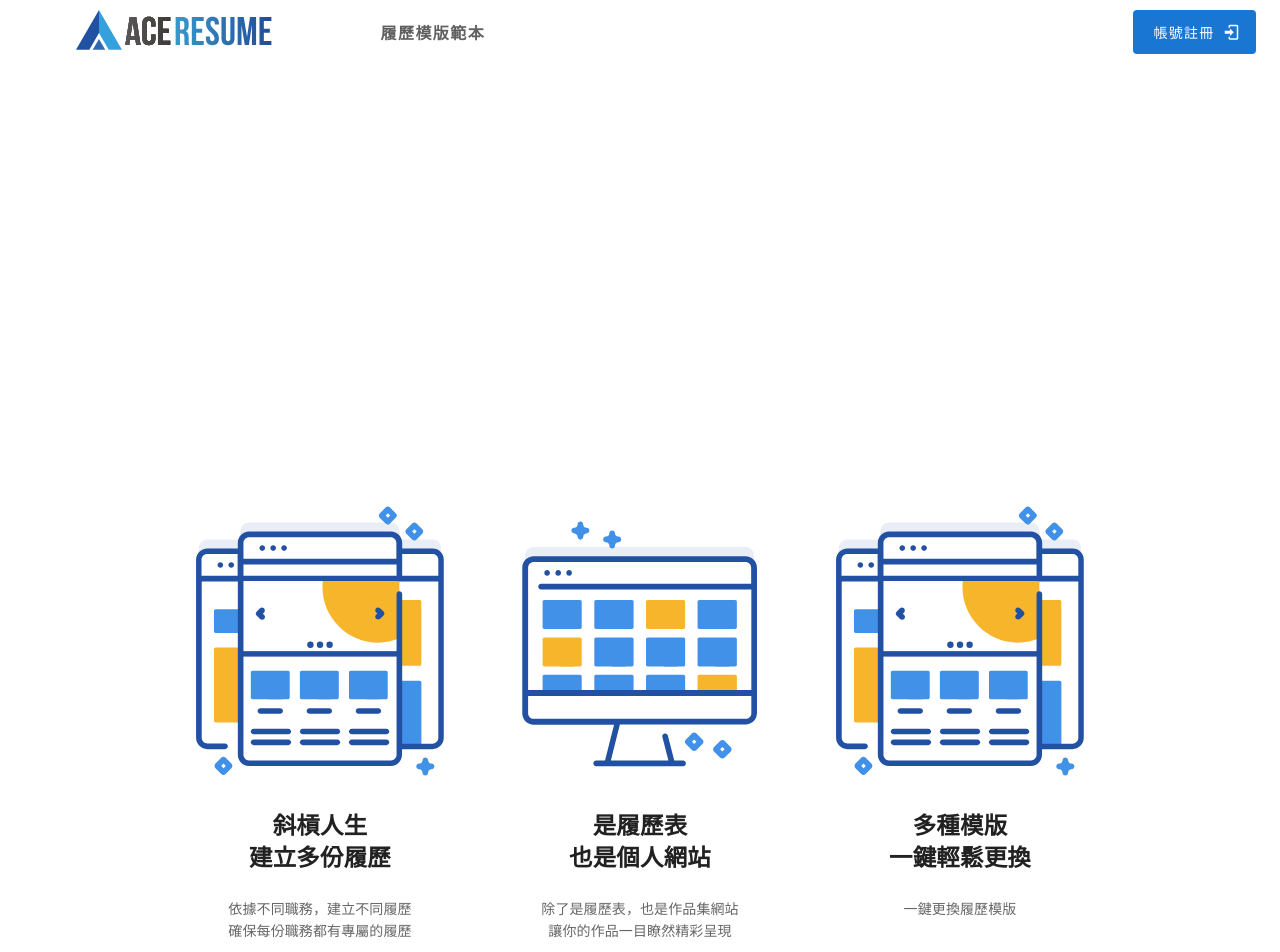
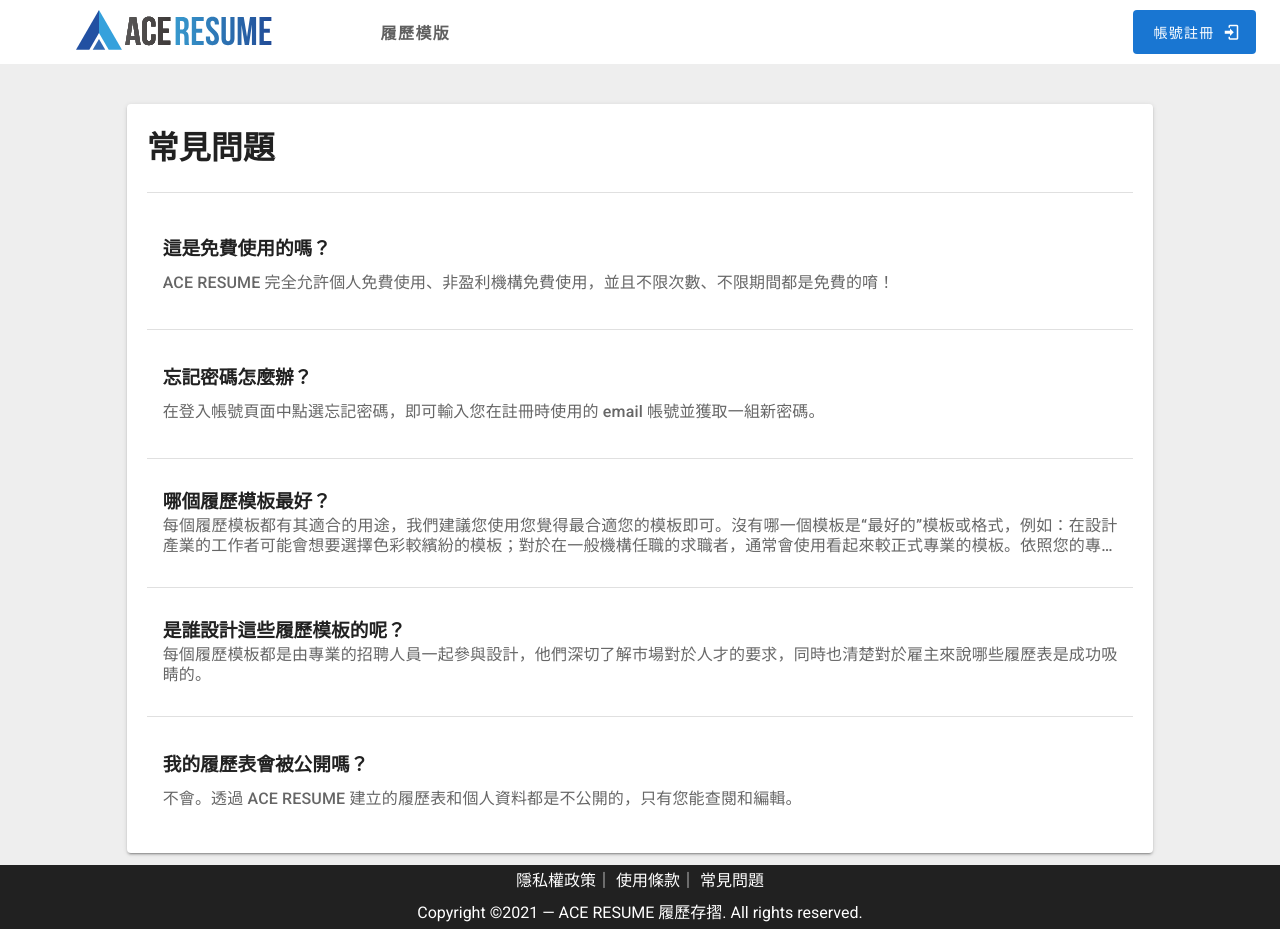
Before and after one commit to wade5141000/resume, a Vue app in the folder vue/: page /faq in a window 1280 px wide. Before the commit this address led to /. Shown: the top 952 px of the page. After the commit the page ends 929 px from the top, so only its background shows below. Built offline with nearby package versions, Linux system fonts and the light colour scheme.

Commit message:
faq頁面

```diff
--- a/vue/src/App.vue
+++ b/vue/src/App.vue
@@ -63,6 +63,12 @@
             class="white--text"
             style="text-decoration: none;"
             >使用條款</a
+          >｜
+          <a
+            @click="routerTo('/faq')"
+            class="white--text"
+            style="text-decoration: none;"
+            >常見問題</a
           >
         </v-col>
         <v-col class="grey darken-4 py-1 text-center white--text" cols="12">
--- a/vue/src/components/theNavigator.vue
+++ b/vue/src/components/theNavigator.vue
@@ -33,7 +33,7 @@
 export default {
   data: () => ({
     links: [
-      { text: "履歷模版範本", link: "/template-list" }
+      { text: "履歷模版", link: "/template-list" }
       // { text: "履歷", link: "/resume" }
       // { text: "套用資料說明", link: "/apply-info-intro" }
     ]
--- a/vue/src/router/index.js
+++ b/vue/src/router/index.js
@@ -25,6 +25,7 @@ import TemplateList from "../views/TemplateList";
 import ResumeList from "../views/user-info/ResumeList";
 import Resume from "../views/user-info/Resume";
 import Website from "../views/WebsiteTemplate";
+import Faq from "../views/Faq";
 import store from "../store";
 
 Vue.use(VueRouter);
@@ -126,7 +127,14 @@ const routes = [
       title: "套用基本資料"
     }
   },
-
+  {
+    path: "/faq",
+    name: "Faq",
+    component: Faq,
+    meta: {
+      title: "常見問題"
+    }
+  },
   {
     path: "/educationinfo-apply",
     name: "EducationInfoApply",
@@ -275,7 +283,8 @@ router.beforeEach((to, from, next) => {
     // "/autobiography-apply",
     "/apply-info-intro",
     // "/website",
-    "/template-list"
+    "/template-list",
+    "/faq"
     // "/setting"
   ];
   allowPass.forEach(path => {
--- /dev/null
+++ b/vue/src/views/Faq.vue
@@ -0,0 +1,54 @@
+<template>
+  <v-row justify="center" class="mt-4">
+    <v-col cols="12" md="10" sm="12" class="px-5">
+      <v-card class="mx-auto my-0 pa-5">
+        <h1 justify="left">常見問題</h1>
+        <v-divider class="my-5"></v-divider>
+      <v-list three-line>
+      <v-list-item>
+        <v-list-item-content>
+          <v-list-item-title><h3>這是免費使用的嗎？</h3></v-list-item-title>
+          <v-list-item-subtitle class="font-weight-medium text-justify text-subtitle-1">ACE RESUME 完全允許個人免費使用、非盈利機構免費使用，並且不限次數、不限期間都是免費的唷！</v-list-item-subtitle>
+        </v-list-item-content>
+      </v-list-item>
+      <v-divider class="my-5"></v-divider>
+     <v-list-item>
+        <v-list-item-content>
+          <v-list-item-title><h3>忘記密碼怎麼辦？</h3></v-list-item-title>
+          <v-list-item-subtitle class="font-weight-medium text-justify text-subtitle-1">在登入帳號頁面中點選忘記密碼，即可輸入您在註冊時使用的 email 帳號並獲取一組新密碼。</v-list-item-subtitle>
+        </v-list-item-content>
+      </v-list-item>
+<v-divider class="my-5"></v-divider>
+      <v-list-item>
+        <v-list-item-content>
+          <v-list-item-title><h3>哪個履歷模板最好？</h3></v-list-item-title>
+          <v-list-item-subtitle class="font-weight-medium text-justify text-subtitle-1">每個履歷模板都有其適合的用途，我們建議您使用您覺得最合適您的模板即可。沒有哪一個模板是“最好的”模板或格式，例如：在設計產業的工作者可能會想要選擇色彩較繽紛的模板；對於在一般機構任職的求職者，通常會使用看起來較正式專業的模板。依照您的專業決定模板即可。</v-list-item-subtitle>
+        </v-list-item-content>
+      </v-list-item>
+<v-divider class="my-5"></v-divider>
+      <v-list-item>
+        <v-list-item-content>
+          <v-list-item-title><h3>是誰設計這些履歷模板的呢？</h3></v-list-item-title>
+          <v-list-item-subtitle class="font-weight-medium text-justify text-subtitle-1">每個履歷模板都是由專業的招聘人員一起參與設計，他們深切了解市場對於人才的要求，同時也清楚對於雇主來說哪些履歷表是成功吸睛的。</v-list-item-subtitle>
+        </v-list-item-content>
+      </v-list-item>
+<v-divider class="my-5"></v-divider>
+      <v-list-item>
+        <v-list-item-content>
+          <v-list-item-title><h3>我的履歷表會被公開嗎？</h3></v-list-item-title>
+          <v-list-item-subtitle class="font-weight-medium text-justify text-subtitle-1">不會。透過 ACE RESUME 建立的履歷表和個人資料都是不公開的，只有您能查閱和編輯。</v-list-item-subtitle>
+        </v-list-item-content>
+      </v-list-item>
+
+    </v-list>
+
+      </v-card>
+    </v-col>
+  </v-row>
+</template>
+
+<script>
+export default {
+
+};
+</script>
```
